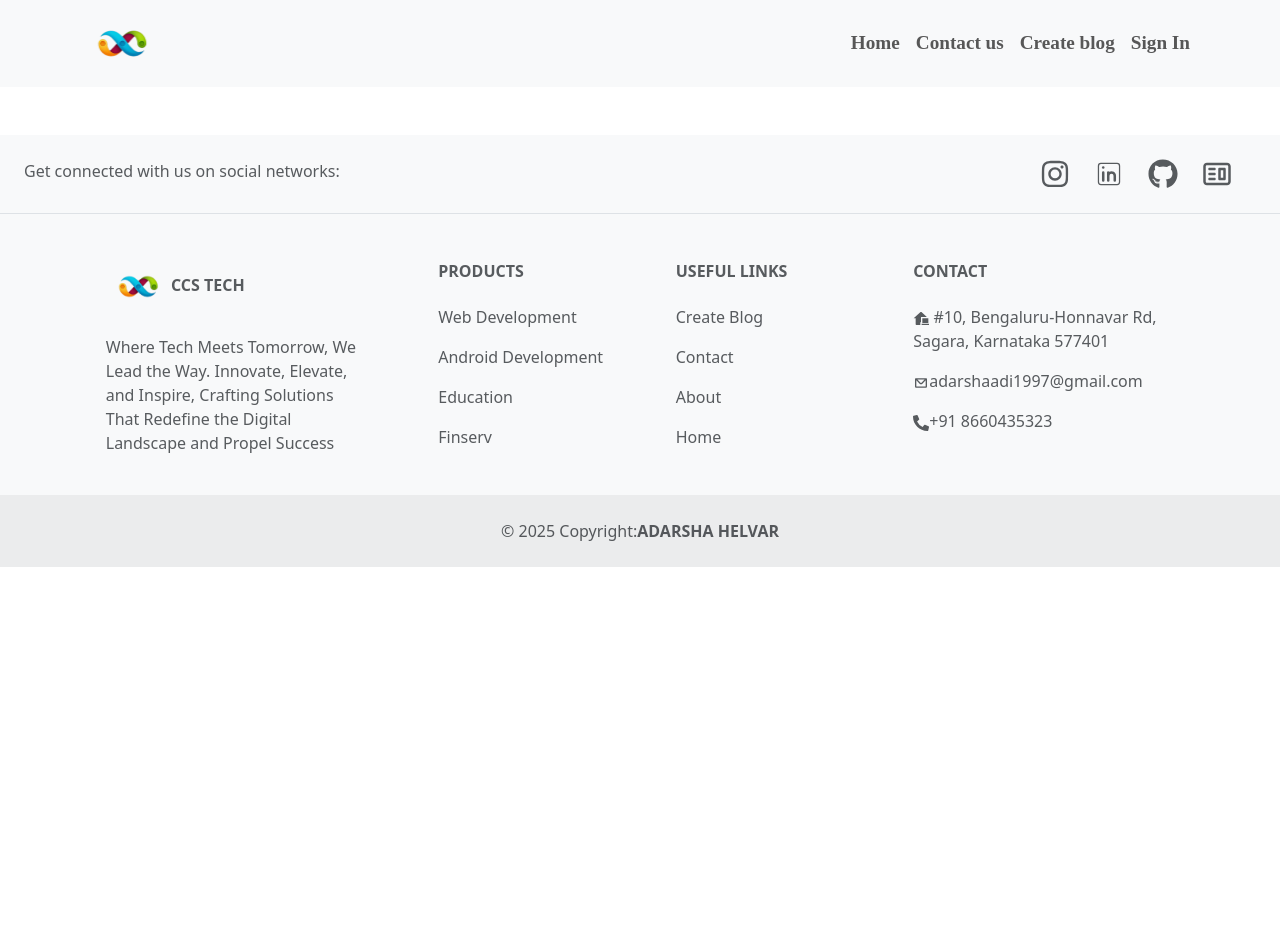
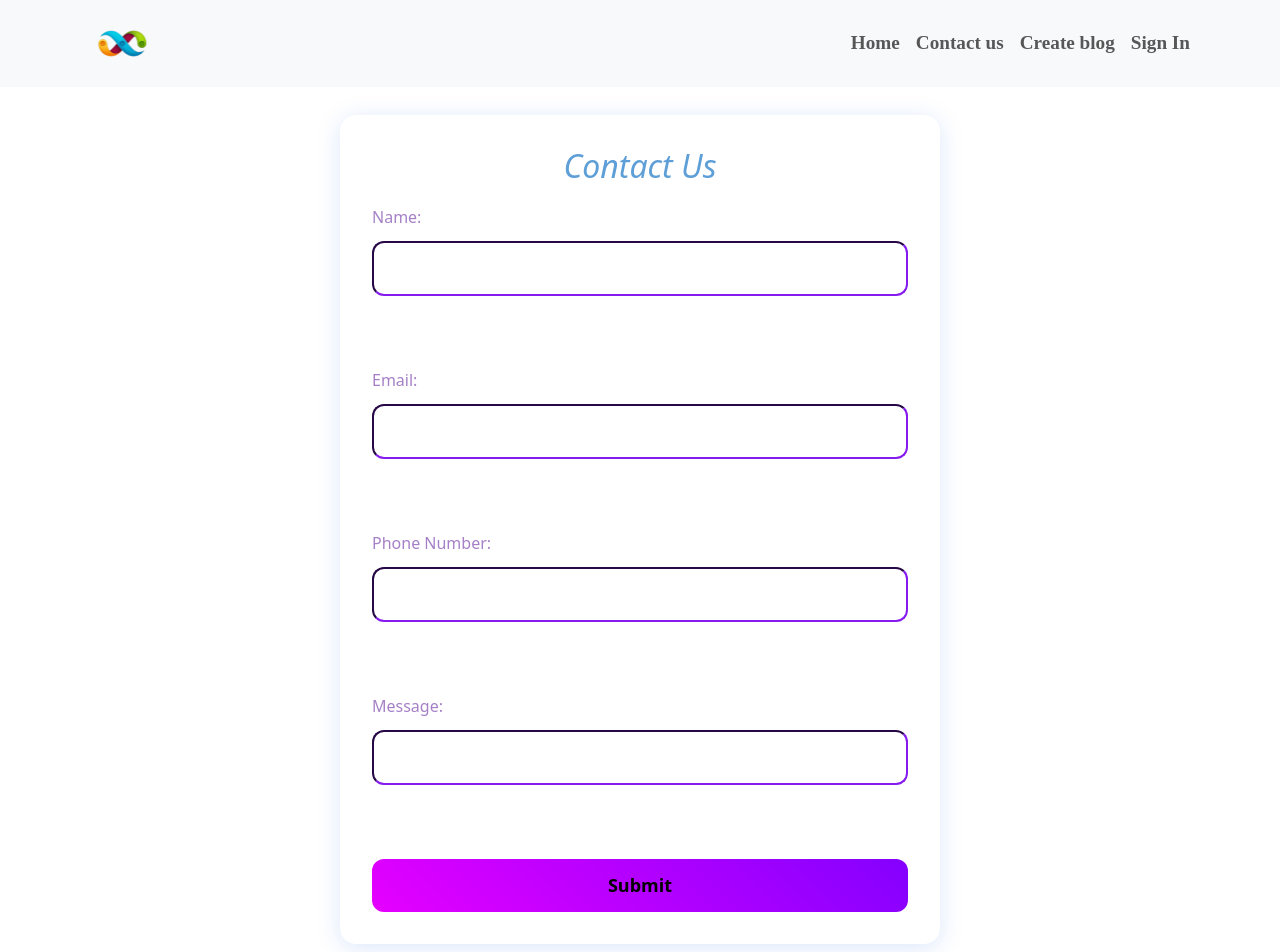
Before and after one commit to SangatiThanmayee/blogapp, a React (Vite) app in the folder my-app/: page /contactus in a window 1280 px wide. Shown: the top 952 px of the page. Before the commit the page ends 800 px from the top, so only its background shows below. Built offline with nearby package versions, Linux system fonts and the light colour scheme.

Commit message:
add contact us page with styling

```diff
--- /dev/null
+++ b/my-app/src/components/ContactUS/ContactUs.jsx
@@ -0,0 +1,172 @@
+import React, { useState, useRef } from "react";
+import "./contactus.css";
+
+function ContactUs() {
+  const [formData, setFormData] = useState({
+    name: "",
+    email: "",
+    phoneNumber: "", // Add phone number field
+    subject: "",
+  });
+
+  const [isSubmitting, setIsSubmitting] = useState(false);
+  const [nameError, setNameError] = useState("");
+  const [emailError, setEmailError] = useState("");
+  const [phoneNumberError, setPhoneNumberError] = useState(""); // Add phone number error state
+
+  const formRef = useRef(null);
+
+  const handleChange = (e) => {
+    const { name, value } = e.target;
+    setFormData({
+      ...formData,
+      [name]: value,
+    });
+  };
+
+  const validateForm = () => {
+    let valid = true;
+
+    if (formData.name.trim() === "") {
+      setNameError("Name is required");
+      valid = false;
+    } else {
+      setNameError("");
+    }
+
+    if (formData.email.trim() === "") {
+      setEmailError("Email is required");
+      valid = false;
+    } else {
+      setEmailError("");
+    }
+
+    if (formData.phoneNumber.trim() === "") { // Validate phone number
+      setPhoneNumberError("Phone number is required");
+      valid = false;
+    } else {
+      setPhoneNumberError("");
+    }
+
+    return valid;
+  };
+
+  const handleSubmit = async (e) => {
+    e.preventDefault();
+
+    if (!validateForm()) {
+      return;
+    }
+
+    setIsSubmitting(true);
+
+    try {
+      const response = await fetch(
+        // "https://script.google.com/macros/s/AKfycbxACl8jeMx5zgnjLHfnvpYYSK9jrizeGmTq0jbunbhWhLO_66aiXHRPFz7ZJOWwcbjZ/exec",
+        "https://script.google.com/macros/s/AKfycby3D_wFInpH16t2VYyYy1cGQhsuhSST2op_XIGeqLIhfdqXXeKViTiejD33GsNDwo3g/exec",
+        {
+          method: "POST",
+          body: new FormData(formRef.current),
+        }
+      );
+
+      if (response.ok) {
+        alert("Form submitted successfully");
+        setFormData({
+          name: "",
+          email: "",
+          phoneNumber: "", // Clear phone number field
+          subject: "",
+        });
+      } else {
+        throw new Error("Form submission failed");
+      }
+    } catch (error) {
+      console.error("Error!", error.message);
+    } finally {
+      setIsSubmitting(false);
+    }
+  };
+
+  return (
+    <div div className="Container">
+      <div className="Wrapper">
+
+        <form
+          ref={formRef}
+          name="form"
+          method="post"
+          onSubmit={handleSubmit}
+          className="ContactForm"
+        >
+          <h2 className="Titlt fst-italic">Contact Us</h2>
+          <label htmlFor="name" className="labl">
+            Name:
+          </label>
+          <input
+            type="text"
+            id="name"
+            name="name"
+            value={formData.name}
+            onChange={handleChange}
+            className="ContactInput"
+          />
+          {nameError && <p className="error">{nameError}</p>}
+          <br />
+          <br />
+
+          <label htmlFor="email" className="labl">
+            Email:
+          </label>
+          <input
+            type="email"
+            id="email"
+            name="email"
+            value={formData.email}
+            onChange={handleChange}
+            className="ContactInput"
+          />
+          {emailError && <p className="error">{emailError}</p>}
+          <br />
+          <br />
+
+          <label htmlFor="phoneNumber" className="labl">Phone Number:</label> {/* Add phone number label */}
+          <input
+            type="text"
+            id="phoneNumber"
+            name="phoneNumber"
+            value={formData.phoneNumber}
+            onChange={handleChange}
+            className="ContactInput"
+          />
+          {phoneNumberError && <p className="error">{phoneNumberError}</p>} {/* Display phone number error */}
+          <br />
+          <br />
+
+          <label htmlFor="subject" className="labl">Message:</label>
+          <input
+            id="subject"
+            name="subject"
+            value={formData.subject}
+            onChange={handleChange}
+            rows="4"
+            cols="50"
+            required
+            className="ContactInput"
+          ></input>
+          <br />
+          <br />
+
+          <div
+            className="spinner"
+            style={{ display: isSubmitting ? "inline-block" : "none" }}
+          ></div>
+
+          <input type="submit" value="Submit" className="ContactButton" />
+        </form>
+      </div>
+    </div>
+  );
+}
+
+export default ContactUs;
--- /dev/null
+++ b/my-app/src/components/ContactUS/contactus.css
@@ -0,0 +1,128 @@
+.Title {
+    font-size: 42px;
+    text-align: center;
+    font-weight: 600;
+    margin-top: 20px;
+    @media (max-width: 768px) {
+      margin-top: 12px;
+      font-size: 32px;
+    }
+  }
+
+  .ContactForm {
+    width: 95%;
+    max-width: 600px;
+    display: flex;
+    flex-direction: column;
+    padding: 32px;
+    border-radius: 16px;
+    box-shadow: rgba(23, 92, 230, 0.15) 0px 4px 24px;
+    margin-top: 28px;
+    gap: 12px;
+  }
+
+  .ContactTitle {
+    font-size: 24px;
+    margin-bottom: 6px;
+    font-weight: 600;
+  }
+
+  .ContactInput {
+    flex: 1;
+    color: rgb(31, 20, 20);
+    background-color: transparent;
+    outline: none;
+    font-size: 18px;
+    border-radius: 12px;
+    border-color: rgb(86, 18, 154);
+    padding: 12px 16px;
+    &:focus {
+      border: 1px solid;
+    }
+  }
+
+
+  .ContactButton {
+    width: 100%;
+    text-decoration: none;
+    text-align: center;
+    background: hsla(271, 100%, 50%, 1);
+    background: linear-gradient(
+      225deg,
+      hsla(271, 100%, 50%, 1) 0%,
+      hsla(294, 100%, 50%, 1) 100%
+    );
+    background: -moz-linear-gradient(
+      225deg,
+      hsla(271, 100%, 50%, 1) 0%,
+      hsla(294, 100%, 50%, 1) 100%
+    );
+    background: -webkit-linear-gradient(
+      225deg,
+      hsla(271, 100%, 50%, 1) 0%,
+      hsla(294, 100%, 50%, 1) 100%
+    );
+    padding: 13px 16px;
+    margin-top: 2px;
+    border-radius: 12px;
+    border: none;
+    font-size: 18px;
+    font-weight: 600;
+  }
+
+  .Titlt {
+    color: rgb(94, 159, 215);
+    text-align: center;
+  }
+
+  .labl {
+    color: rgb(165, 128, 199);
+  }
+
+  /* Add this CSS to your existing CSS file (index.css) */
+  .spinner {
+    border: 4px solid rgba(255, 255, 255, 0.3);
+    border-top: 4px solid #3498db;
+    border-radius: 50%;
+    width: 40px;
+    height: 40px;
+    animation: spin 1s linear infinite;
+    margin: 20px auto;
+    display: none; /* Initially hidden */
+  }
+
+  @keyframes spin {
+    0% {
+      transform: rotate(0deg);
+    }
+    100% {
+      transform: rotate(360deg);
+    }
+  }
+
+  .Wrapper {
+    position: relative;
+    display: flex;
+    justify-content: space-between;
+    align-items: center;
+    flex-direction: column;
+    width: 100%;
+    max-width: 1350px;
+    padding: 0px 0px 80px 0px;
+    gap: 12px;
+    @media (max-width: 960px) {
+      flex-direction: column;
+    }
+  }
+
+  .Container {
+    display: flex;
+    flex-direction: column;
+    justify-content: center;
+    position: relative;
+    z-index: 1;
+    align-items: center;
+    @media (max-width: 960px) {
+      padding: 0px;
+    }
+  }
--- a/my-app/src/routes/Routing.jsx
+++ b/my-app/src/routes/Routing.jsx
@@ -1,6 +1,7 @@
 import React from "react";
 import { Routes, Route } from "react-router-dom";
 import Home from "../components/Home/Home";
+import ContactUs from "../components/ContactUS/ContactUs";
 
 
 
@@ -9,6 +10,7 @@ const Routing = () => {
     <div>
       <Routes>
         <Route path="/" element={<Home />} />
+        <Route path="/contactus"   element={<ContactUs/>}/>
       </Routes>
     </div>
   );
```
